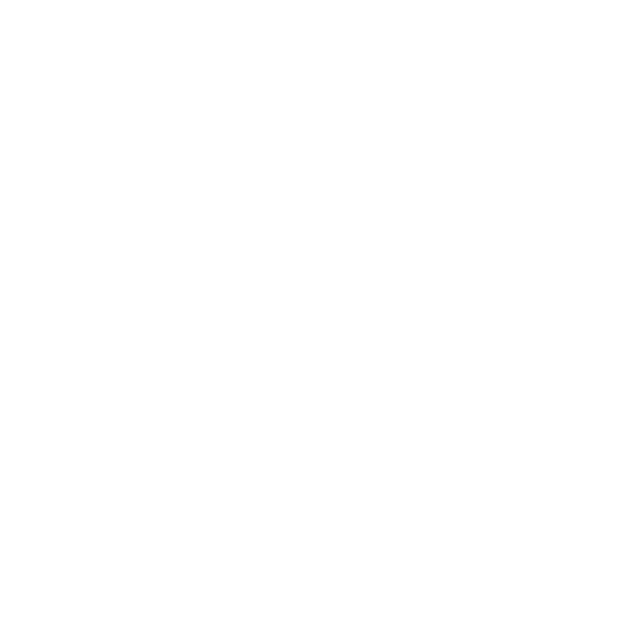
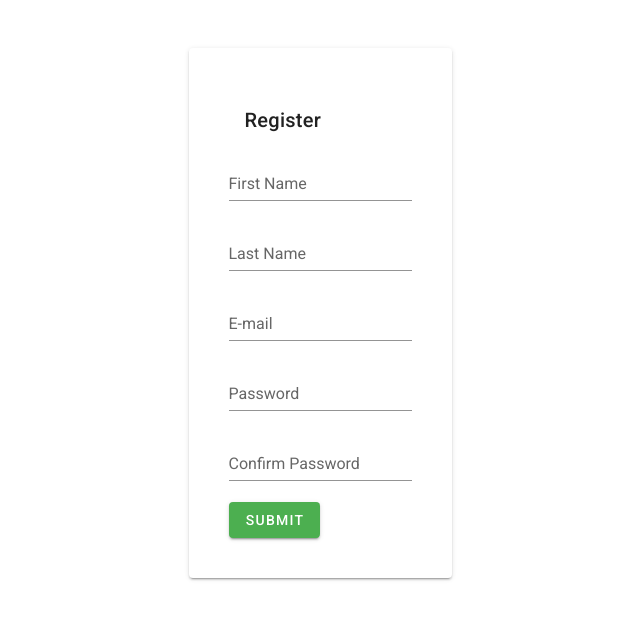
Before and after one commit to imotD/ElectronJs-basic, a Vue app: page /register in a window 1280 px wide. Shown: the top 620 px of the page, without its empty margins (320-960 px from the left). Built offline with nearby package versions, Linux system fonts and the light colour scheme.

Commit message:
add layout login,regiser, add breadcrum,update router

```diff
--- a/db.json
+++ b/db.json
@@ -115,7 +115,28 @@
         "qty": 1
       },
       "id": 4
+    },
+    {
+      "data": {
+        "id": 9,
+        "image": "http://dummyimage.com/208x100.png/dddddd/000000",
+        "title": "LBEL EFFET PARFAIT MINERAL NATURAL SKIN EFFECT MOUSSE FOUNDATION SPF 16",
+        "pricing": 10,
+        "description": "Oth fx first MC bone, left hand, subs for fx w nonunion",
+        "isReady": false,
+        "qty": 1
+      },
+      "id": 5
     }
   ],
-  "order": []
+  "register": [
+    {
+      "first_name": "Tommy",
+      "last_name": "Alhamra",
+      "email": "alhamra14@gmail.com",
+      "password": "asdf14",
+      "password_confirm": "asdf14",
+      "id": 1
+    }
+  ]
 }
--- a/package.json
+++ b/package.json
@@ -3,7 +3,7 @@
   "version": "0.1.0",
   "private": true,
   "scripts": {
-    "serve": "vue-cli-service serve",
+    "serve": "vue-cli-service serve --port 3002",
     "build": "vue-cli-service build",
     "lint": "vue-cli-service lint",
     "electron:build": "vue-cli-service electron:build",
--- a/src/components/Products.vue
+++ b/src/components/Products.vue
@@ -1,5 +1,16 @@
 <template>
   <v-container>
+    <v-row>
+      <v-col cols="12">
+        <v-breadcrumbs :items="items">
+          <template v-slot:item="{ item }">
+            <v-breadcrumbs-item :href="item.href" :disabled="item.disabled">
+              {{ item.text.toUpperCase() }}
+            </v-breadcrumbs-item>
+          </template>
+        </v-breadcrumbs>
+      </v-col>
+    </v-row>
     <v-row class="py-10">
       <v-col cols="12" sm="4" v-for="(img, i) in data" :key="i.id">
         <v-hover v-slot="{ hover }">
@@ -64,13 +75,20 @@
 <script>
 import ButtonCart from "@/components/TheButtonCart.vue";
 export default {
-  name: "HelloWorld",
+  name: "Products",
   components: {
     ButtonCart
   },
   data: () => ({
     data: "",
     badgeNumber: "",
+    items: [
+      {
+        text: "Dashboard",
+        disabled: false,
+        href: "/"
+      }
+    ],
     page: 1
   }),
   created() {
--- a/src/router/index.js
+++ b/src/router/index.js
@@ -9,6 +9,22 @@
     path: "/",
     name: "Home",
     component: Home
+  },
+  {
+    path: "/login/",
+    name: "Login",
+    // route level code-splitting
+    // this generates a separate chunk (about.[hash].js) for this route
+    // which is lazy-loaded when the route is visited.
+    component: () => import(/* webpackChunkName: "Login" */ "../views/Login.vue")
+  },
+  {
+    path: "/register/",
+    name: "Register",
+    // route level code-splitting
+    // this generates a separate chunk (about.[hash].js) for this route
+    // which is lazy-loaded when the route is visited.
+    component: () => import(/* webpackChunkName: "Register" */ "../views/Register.vue")
   },
   {
     path: "/product/:id",
--- a/src/views/Cart.vue
+++ b/src/views/Cart.vue
@@ -4,6 +4,17 @@
       <v-row>
         <v-col cols="12">
           <h1>Order</h1>
+        </v-col>
+      </v-row>
+      <v-row>
+        <v-col cols="12">
+          <v-breadcrumbs :items="items">
+            <template v-slot:item="{ item }">
+              <v-breadcrumbs-item :href="item.href" :disabled="item.disabled">
+                {{ item.text.toUpperCase() }}
+              </v-breadcrumbs-item>
+            </template>
+          </v-breadcrumbs>
         </v-col>
       </v-row>
       <v-row>
@@ -71,8 +82,20 @@
 
 <script>
 export default {
+  name: "Cart",
   data: () => ({
-    products: ""
+    products: "",
+    items: [
+      {
+        text: "Dashboard",
+        disabled: false,
+        href: "/"
+      },
+      {
+        text: "Cart",
+        disabled: true
+      }
+    ]
   }),
 
   created() {
--- /dev/null
+++ b/src/views/Login.vue
@@ -0,0 +1,40 @@
+<template>
+  <div>
+    <v-container>
+      <v-row>
+        <v-card class="mx-auto my-12 pa-10" max-width="374">
+          <v-card-title class="mx-auto">Login</v-card-title>
+
+          <v-card-text>
+            <v-text-field v-model="email" label="Email"></v-text-field>
+            <v-text-field v-model="password" type="password" label="Password"></v-text-field>
+          </v-card-text>
+          <v-card-actions>
+            <v-btn @click="handelLogin" color="primary"> Login </v-btn>
+          </v-card-actions>
+        </v-card>
+      </v-row>
+    </v-container>
+  </div>
+</template>
+
+<script>
+export default {
+  name: "Login",
+  data() {
+    return {
+      email: "",
+      password: ""
+    };
+  },
+  methods: {
+    async handleLogin() {
+      await this.$axios
+      .post('')
+
+    }
+  },
+};
+</script>
+
+<style lang="scss" scoped></style>
--- /dev/null
+++ b/src/views/Register.vue
@@ -0,0 +1,73 @@
+<template>
+  <div>
+    <v-container>
+      <v-row>
+        <v-card class="mx-auto my-12 pa-10" max-width="374">
+          <v-card-title class="mx-auto">Register</v-card-title>
+
+          <v-form>
+            <v-text-field
+              v-model="first_name"
+              label="First Name"
+            ></v-text-field>
+            <v-text-field v-model="last_name" label="Last Name"></v-text-field>
+
+            <v-text-field v-model="email" label="E-mail"></v-text-field>
+
+            <v-text-field
+              v-model="password"
+              type="password"
+              label="Password"
+            ></v-text-field>
+
+            <v-text-field
+              type="password"
+              v-model="password_confirm"
+              label="Confirm Password"
+            ></v-text-field>
+
+            <v-btn @click="handleSubmit()" color="success" class="mr-4">
+              Submit
+            </v-btn>
+          </v-form>
+        </v-card>
+      </v-row>
+    </v-container>
+  </div>
+</template>
+
+<script>
+export default {
+  name: "Register",
+  data() {
+    return {
+      first_name: "",
+      last_name: "",
+      email: "",
+      password: "",
+      password_confirm: ""
+    };
+  },
+  methods: {
+    async handleSubmit() {
+      await this.$axios
+        .post("http://localhost:3000/register", {
+          first_name: this.first_name,
+          last_name: this.last_name,
+          email: this.email,
+          password: this.password,
+          password_confirm: this.password_confirm
+        })
+        .then(() => {
+          console.log("Terkirim");
+          this.$route.push("/login");
+        })
+        .catch(function (error) {
+          console.log(error);
+        });
+    }
+  }
+};
+</script>
+
+<style lang="scss" scoped></style>
```
